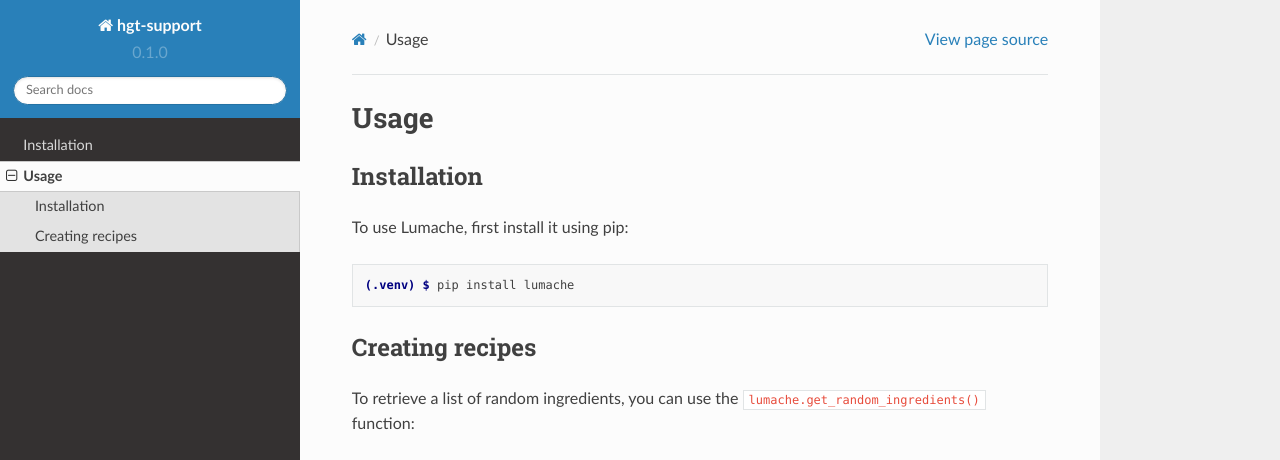
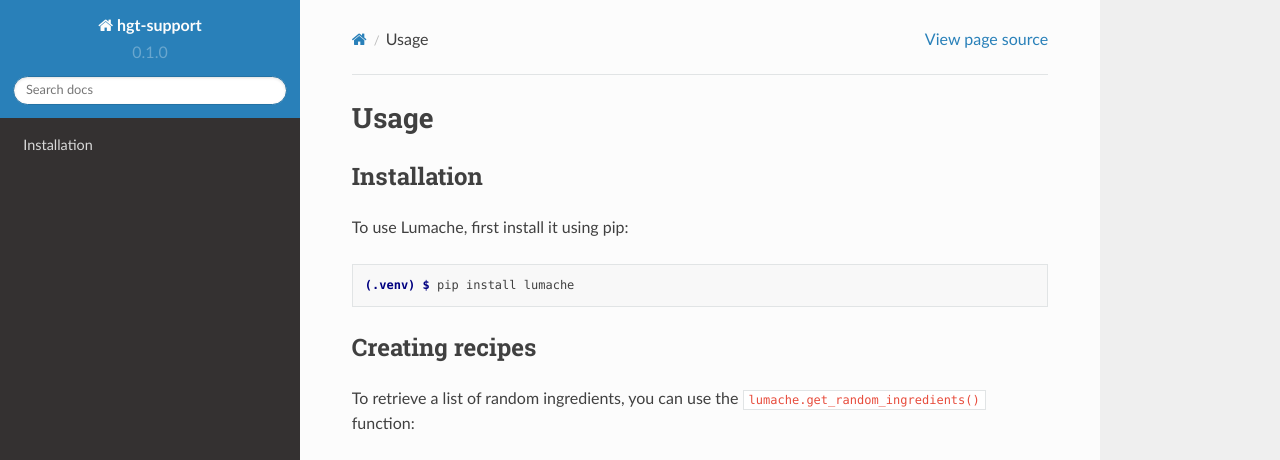
Before and after one commit to clb21565/kairos, a Sphinx documentation site: the page built from docs/source/usage.rst, in a window 1280 px wide and 1095 px high. Shown: the top 460 px of the window. Built offline with Sphinx 7.4.7 and the Read the Docs theme 2.0.0, drawn with Linux system fonts in a browser that asks for light colours; pages that are not in the unit, such as notebooks, are missing from menus; grey boxes are pictures that could not be loaded.

Commit message:
Update index.rst

```diff
--- a/docs/source/index.rst
+++ b/docs/source/index.rst
@@ -13,4 +13,4 @@
 .. toctree::
 
    installation
-   usage
+   derep-detect
```
